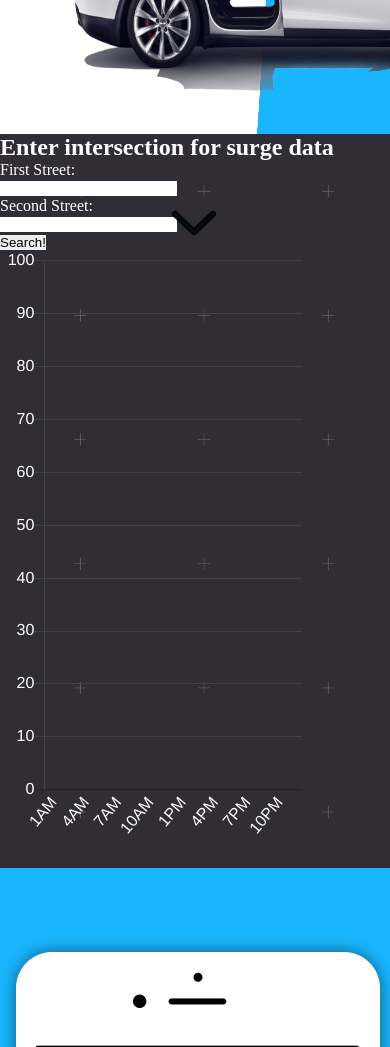
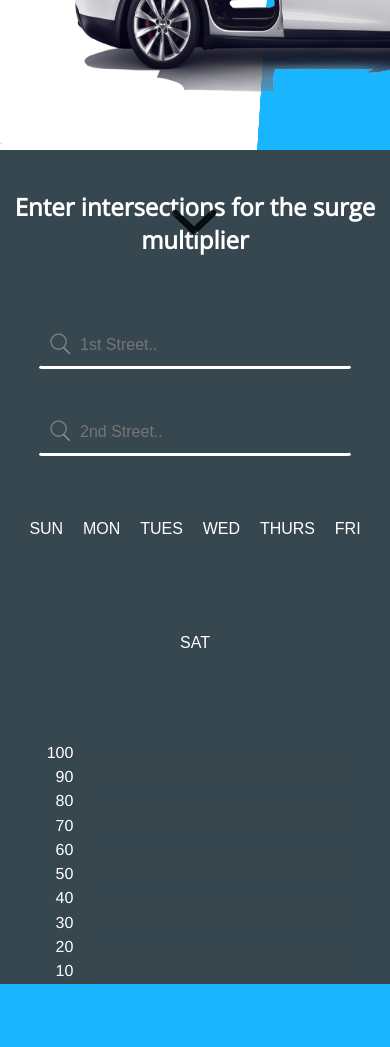
Before and after one commit to Darkneocross/APIProject, a website: page public/index.html in a window 390 px wide. Shown: the part 600-1647 px from the top of the page. Drawn offline with nearby package versions, Linux system fonts and the light colour scheme; a web font is replaced by a local one.

Commit message:
front-end updated 5

```diff
--- a/public/assets/css/main.css
+++ b/public/assets/css/main.css
@@ -1,13 +1,4 @@
 
-@font-face {
-    font-family: 'Avenir Next';
-    src:url("http://www.yoursite.com/fonts/Avenir_Next.otf");
-}
-/*
-@font-face {
-    font-family:'EncodeSans-SemiBold';
-    src: url('');
-}*/
 * {
     margin: 0;
     border: 0;
@@ -33,7 +24,6 @@ body {
 }
 #header nav {
     font-family: "Open Sans";
-    font-weight: 900;
     float: right;
     padding: 41px 90px 0px 0px;
 }
@@ -67,7 +57,6 @@ header nav a:hover#menu-icon {
     position: absolute;
     width: 50%;
     text-align: left;
-
 }
 #header section h2 {
     padding: 130px 0 0 130px;
@@ -103,16 +92,86 @@ header nav a:hover#menu-icon {
 }
 #dataStart {
     color: #FFFFFF;
-    height: 734px;
-    background: url(../../pictures/Rectangle%2042%20+%20Group.jpg);
-    background-size:cover;
-    background-repeat: no-repeat;
+    height: 984px;
+    background-color: #37474F;
 
 }
+#dataStart h2 {
+    text-align: center;
+    margin: 0 auto;
+    width: 100%;
+    padding-top: 40px;
+}
+input[type=text] {
+    width: 250px;
+    border: 2px solid transparent;
+    border-radius: 4px;
+    font-size: 16px;
+    border-bottom: #FFFFFF solid 3px;
+    background-color: transparent;
+    background-image: url(../../pictures/searchicon.png);
+    background-position: 5px 5px;
+    background-repeat: no-repeat;
+    outline: none;
+    color:#D3D7D8;
+    padding: 12px 20px 12px 40px;
+    -webkit-transition: width 0.4s ease-in-out;
+    transition: width 0.4s ease-in-out;
+}
+#dataStart h1 {
+    margin-top: 60px;
+    width: 100%;
+    text-align: center;
+}
+#dataStart h3 {
+    margin-top: 40px;
+    text-align: center;
+    margin-bottom: 60px;
+}
+
+input[type=text]:focus {
+    color:#D3D7D8;
+
+}
+#dataStart nav ul {
+    text-align: center;
+}
+#dataStart nav ul li {
+    display: inline-block;
+    padding-left: 2.5%;
+    padding-right: 2.5%;
+    padding-bottom: 80px;
+}
+#dataStart nav ul li:after {
+    content: '';
+    display: block;
+    height: 3px;
+    width: 0;
+    background: transparent;
+    transition: width .5s ease;
+}
+#dataStart nav ul li:hover:after {
+    width: 100%;
+    background: #D3D7D8;
+}
+
+
+button[type=button] {
+    background-color: transparent;
+    border: none;
+    font-size: 16px;
+    color: white;
+    text-decoration: none;
+    margin: 4px 2px;
+    outline: none;
+    cursor: pointer;
+}
 #dataStart div {
-    height: 80%;
-    width: 80%;
+    margin: 0 auto;
+    height: 500px;
+    width: 70%;
 }
+
 #why {
     height: 518px;
     background-color: #19B5FE;
@@ -188,11 +247,11 @@ header nav a:hover#menu-icon {
 }
 #Contact {
     height: 518px;
-    background: url(../../pictures/Peter%20last%20pic.png);
+    background: url(../../pictures/2%20+%20Rectangle%2094.png);
     background-size:cover;
     background-repeat: no-repeat;
 }
-#Contact h2{
+#Contact h2 {
     padding-top: 200px;
     text-align: center;
     font-weight: 500;
@@ -271,7 +330,7 @@ header nav a:hover#menu-icon {
 body {
     background: #FFFFFF;
     font: 14px/20px;
-    font-family: "Avenir Next";
+    font-family: "Open Sans";
     margin: 0;
     color: #000000;
 }
@@ -288,7 +347,7 @@ body {
     width: 245px;
 }
 #header nav {
-    font-family: "EncodeSans-SemiBold";
+    font-family: "Open Sans";
     float: right;
     padding: 41px 90px 0px 0px;
 }
@@ -338,12 +397,16 @@ body {
 }
 #dataStart {
     color: #FFFFFF;
-    height: 734px;
-    background: url(../../pictures/Rectangle%2042%20+%20Group.jpg);
-    background-size:cover;
-    background-repeat: no-repeat;
+    height: 984px;
+    background-color: #37474F;
+}
+#dataStart nav ul li {
+    display: inline-block;
+    padding-left: 2%;
+    padding-right: 2%;
+    padding-bottom: 80px;
+}
 
-}
 #why {
     height: 518px;
     background-color: #19B5FE;
@@ -418,7 +481,7 @@ body {
 }
 #Contact {
     height: 518px;
-    background: url(../../pictures/Peter%20last%20pic.png);
+    background: url(../../pictures/2%20+%20Rectangle%2094.png);
     background-size:cover;
     background-repeat: no-repeat;
 }
@@ -502,12 +565,12 @@ body {
 body {
     background: #FFFFFF;
     font: 14px/20px;
-    font-family: "Avenir Next";
+    font-family: "Open Sans";
     margin: 0;
     color: #000000;
 }
 #header {
-    height: 734px;
+    height: 750px;
     background: url(../../pictures/Rectangle%20337%20+%20Path%2028.png);
     background-repeat: no-repeat;
     background-size: 100% 100%;
@@ -591,8 +654,10 @@ body {
     z-index: 2;
      width: 100%;
     overflow-x: hidden;
+    overflow-y:hidden;
 }
 #header aside img {
+    overflow-y:hidden;
     overflow-x: hidden;
     padding-left: 0%;
     width: 100%;
@@ -601,10 +666,15 @@ body {
 }
 #dataStart {
     color: #FFFFFF;
-    height: 734px;
-    background: url(../../pictures/Rectangle%2042%20+%20Group.jpg);
-    background-size:cover;
-    background-repeat: no-repeat;
+    height: 984px;
+    background-color: #37474F;
+
+}
+
+#dataStart div{
+    margin: 0 auto;
+    height: 400px;
+    width: 75%;
 
 }
 #why {
@@ -612,12 +682,14 @@ body {
     background-color: #19B5FE;
 }
 #why article {
+    position: absolute;
+    overflow-y: hidden;
     float: left;
     margin: 0 auto;
     width: 50%;
     height: auto;
     text-align: center;
-    padding-top: 80px;
+    padding-top: 68px;
 }
 #why aside {
     float: center;
@@ -682,7 +754,7 @@ body {
 }
 #Contact {
     height: 518px;
-    background: url(../../pictures/Peter%20last%20pic.png);
+    background: url(../../pictures/2%20+%20Rectangle%2094.png);
     background-size:cover;
     background-repeat: no-repeat;
 }
@@ -765,12 +837,12 @@ body {
 body {
     background: #FFFFFF;
     font: 14px/20px;
-    font-family: "Avenir Next";
+    font-family: "Open Sans";
     margin: 0;
     color: #000000;
 }
 #header {
-    height: 734px;
+    height: 750px;
     background: url(../../pictures/Rectangle%20337%20+%20Path%2028.png);
     background-repeat: no-repeat;
     background-size: 100% 100%;
@@ -781,7 +853,7 @@ body {
     padding: 20px 0px 0px 30px;
 }
 #header nav {
-    font-family: "EncodeSans-SemiBold";
+    font-family: "Open Sans";
     float: right;
     padding: 30px 60px 0px 0px;
 }
@@ -826,17 +898,30 @@ body {
 
 #dataStart {
     color: #FFFFFF;
-    height: 734px;
-    background: url(../../pictures/Rectangle%2042%20+%20Group.jpg);
-    background-size:cover;
-    background-repeat: no-repeat;
+    height: 984px;
+    background-color: #37474F;
 
+}
+#dataStart nav ul li {
+    display: inline-block;
+    padding-left: 1.5%;
+    padding-right: 1.5%;
+    padding-bottom: 80px;
+}
+#dataStart nav ul li button {
+    font-size: 12pt;
+}
+#dataStart div {
+    margin: 0 auto;
+    height: 400px;
+    width: 80%;
 }
 #why {
     height: 1036px;
     background-color: #19B5FE;
 }
 #why article {
+    position: relative;
     float: center;
     margin: 0 auto;
     width: 100%;
@@ -909,7 +994,7 @@ body {
 }
 #Contact {
     height: 518px;
-    background: url(../../pictures/Peter%20last%20pic.png);
+    background: url(../../pictures/2%20+%20Rectangle%2094.png);
     background-size:cover;
     background-repeat: no-repeat;
 }
@@ -990,12 +1075,12 @@ body {
 body {
     background: #FFFFFF;
     font: 14px/20px;
-    font-family: "Avenir Next";
+    font-family: "Open Sans";
     margin: 0;
     color: #000000;
 }
 #header {
-    height: 734px;
+    height: 750px;
     background: url(../../pictures/Rectangle%20337%20+%20Path%2028.png);
     background-repeat: no-repeat;
     background-size: 100% 100%;
@@ -1006,7 +1091,7 @@ body {
     padding: 22px 0px 0px 20px;
 }
 #header nav {
-    font-family: "EncodeSans-SemiBold";
+    font-family: "Open Sans";
     float: right;
     padding: 30px 45px 0px 0px;
 }
@@ -1050,11 +1135,14 @@ body {
 }
 #dataStart {
     color: #FFFFFF;
-    height: 734px;
-    background: url(../../pictures/Rectangle%2042%20+%20Group.jpg);
-    background-size:cover;
-    background-repeat: no-repeat;
+    height: 834px;
+    background-color: #37474F;
+}
 
+#dataStart div {
+    margin: 0 auto;
+    height: 300px;
+    width: 80%;
 }
 #why {
     height: 1036px;
@@ -1133,7 +1221,7 @@ body {
 }
 #Contact {
     height: 518px;
-    background: url(../../pictures/Peter%20last%20pic.png);
+    background: url(../../pictures/2%20+%20Rectangle%2094.png);
     background-size:cover;
     background-repeat: no-repeat;
 }
--- a/public/assets/css/team.css
+++ b/public/assets/css/team.css
@@ -6,7 +6,7 @@
 body {
     background: #FFFFFF;
     font: 14px/20px;
-    font-family: "Avenir Next";
+    font-family: "Open Sans";
     margin: 0;
     color: #000000;
 }
@@ -18,7 +18,7 @@ body {
     padding-left: 7%;
 }
 #header nav {
-    font-family: "EncodeSans-SemiBold";
+    font-family: "Open Sans";
     float: right;
     padding: 41px 90px 0 0;
 }
@@ -677,7 +677,7 @@ span {
         padding-left:20px;
     }
 #header nav {
-    font-family: "EncodeSans-SemiBold";
+    font-family: "Open Sans";
     float: right;
     padding: 40px 40px 0px 0px;
 }
--- a/public/index.html
+++ b/public/index.html
@@ -6,7 +6,7 @@
         <meta charset="utf-8" />
 		<meta name="viewport" content="width=device-width, initial-scale=1" />
         <link rel="stylesheet" href="assets/css/main.css"/>
-
+        <link rel="stylesheet" type="text/css" href="//fonts.googleapis.com/css?family=Open+Sans" />
 </head>
     </head>
     <body>
@@ -31,19 +31,27 @@
             <h1 id ="nav" class = "hidemetwo"><a href ="#dataStart"><img src = "pictures/Fill%20454.png"></a></h1>
         </header>
         <div id = "dataStart">
-            <h2>Enter intersection for surge data</h2>
+            <h2>Enter intersections for the surge multiplier</h2>
             <form>
-                First Street:<br>
-                <input type="text" name="firstStreet" id="firstStreet"><br>
-                Second Street:<br>
-                <input type="text" name="secondStreet" id="secondStreet"><br>
-                <button type="button" onclick="searchFunction()">Search!</button>
+                <h1>
+                <input type="text" name="firstStreet" id="firstStreet" placeholder="1st Street.."></h1>
+                <h3><input type="text" name="secondStreet" id="secondStreet" placeholder = "2nd Street.."></h3>
+                <nav>
+                    <ul>
+                        <li><button type="button" onclick="searchFunction()">SUN</button></li>
+                        <li><button type="button" onclick="searchFunction()">MON</button></li>
+                        <li><button type="button" onclick="searchFunction()">TUES</button></li>
+                        <li><button type="button" onclick="searchFunction()">WED</button></li>
+                        <li><button type="button" onclick="searchFunction()">THURS</button></li>
+                        <li><button type="button" onclick="searchFunction()">FRI</button></li>
+                        <li><button type="button" onclick="searchFunction()">SAT</button></li>
+                    </ul>
+                </nav>
             </form>
             <div id = "chartContainer">
                 <canvas id="myChart" width="20" height="20"></canvas>
             </div>
         </div>
-        <div class="clear"></div>
             <div id ="why">
                 <article class ="module hideme"><img src = "pictures/picture%20of%20surge.png"></article>
                 <aside>
@@ -66,7 +74,7 @@
             <div id = "Contact">
                 <h2 class = "module hideme">We are a close team of dedicated developers based out of the Silicon <br>Valley. We are passionate about solving problems for people by providing <br>them with application they can use in their daily lives.</h2>
 
-                <a href=""><p class = "module hideme"><span>Learn more about us</span></p></a>
+                <a href="team.html"><p class = "module hideme"><span>Learn more about us</span></p></a>
             </div>
             <footer id = "ContactTwo">
             <h2> Questions or comments? <a href ="mailto:uberlyticsoffical@gmail.com" target="_top">Let us know!</a></h2>
```
Also changed, not shown: public/team.html (+5 -4 lines), public/pictures/2 + Rectangle 94.png (added), public/pictures/searchicon.png (added).
